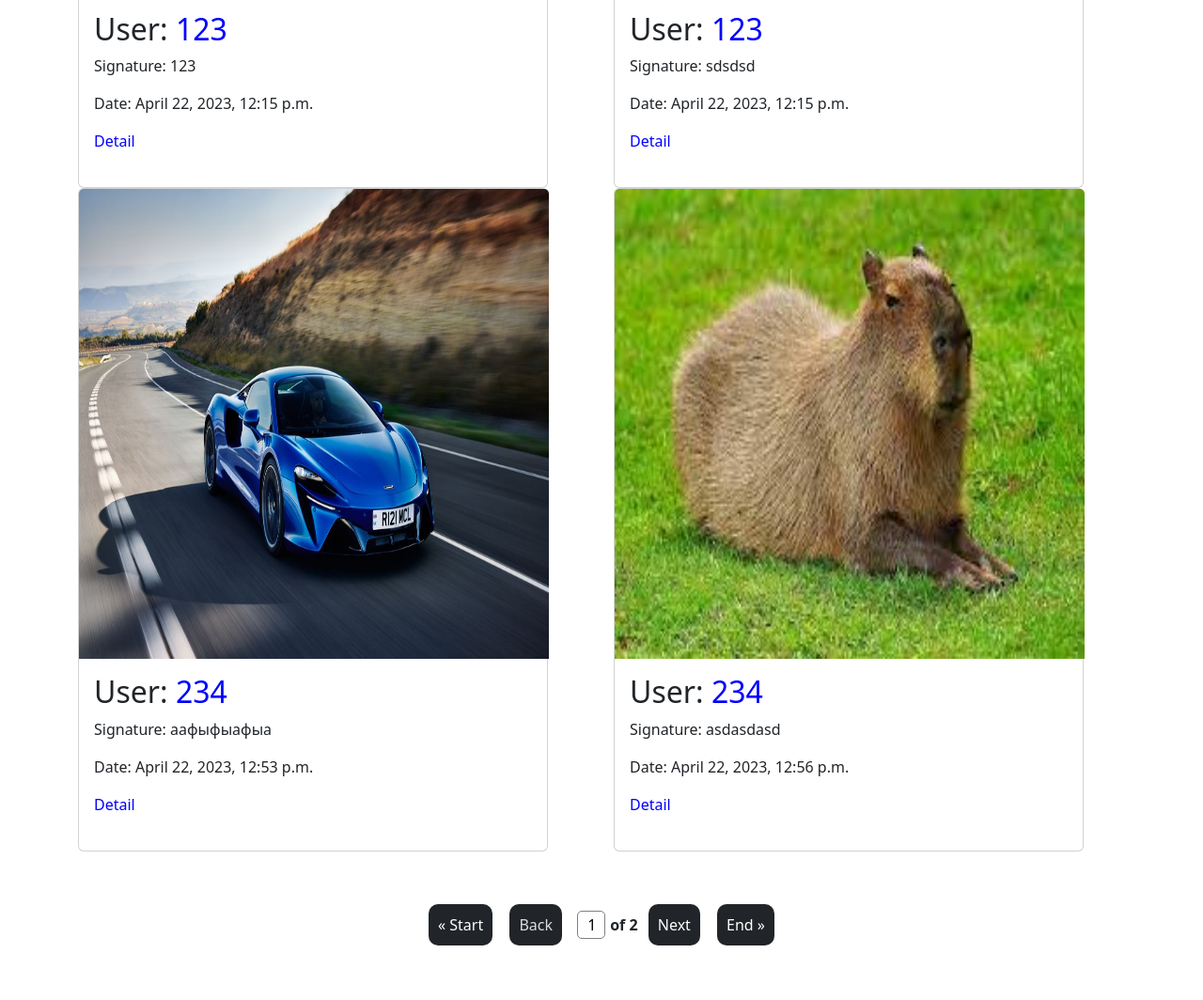
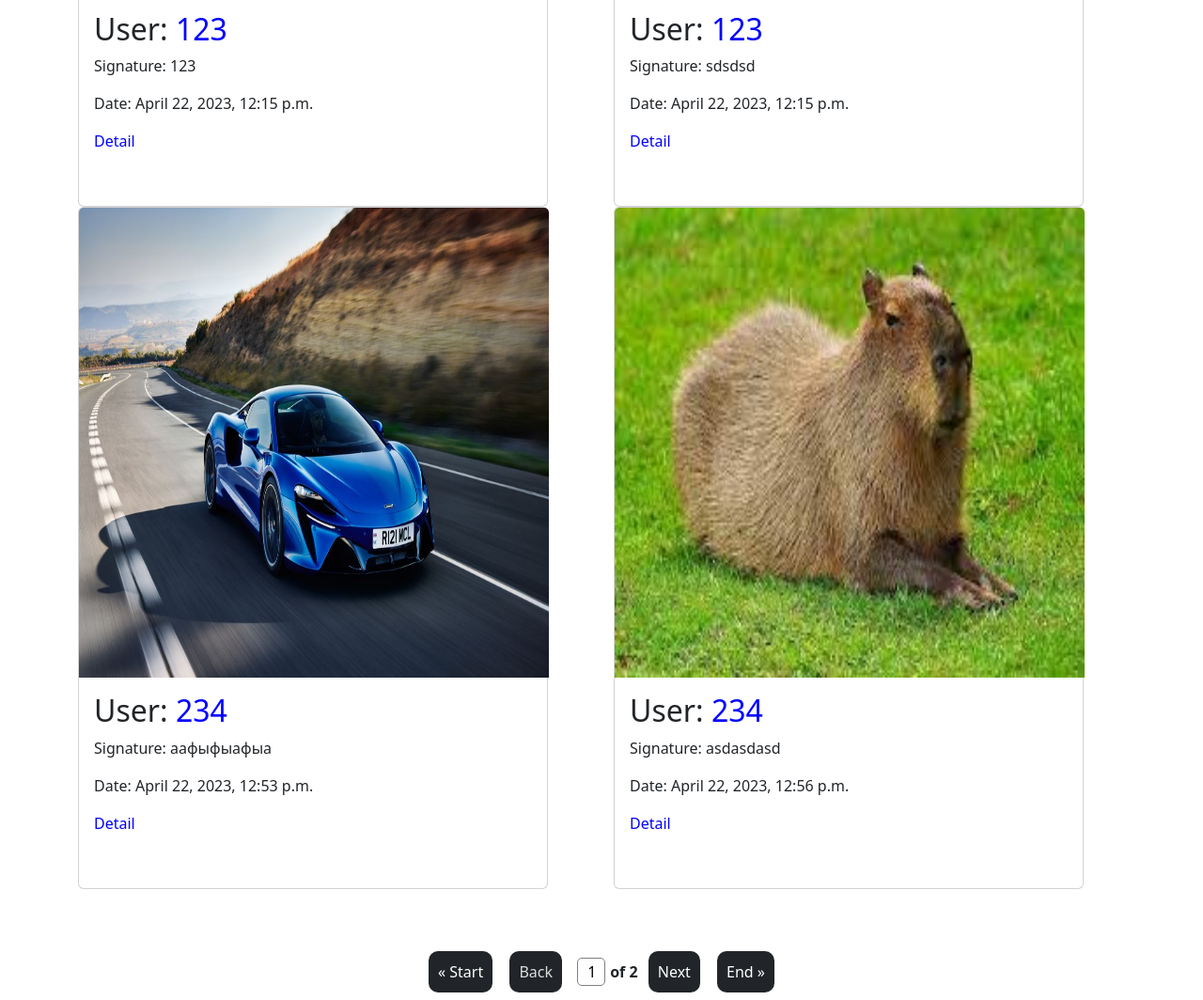
Before and after one commit to IvanAshikhin/exam_9_ivan_ashikhin, a Django app: page / in a window 1280 px wide. Shown: the part 698-1762 px from the top of the page at 94% size. Before the commit the page ends 1704 px from the top, so only its background shows below. Run offline with Django 4.2, Linux system fonts and the light colour scheme; data comes from the database, SQL or seed files in the repository.

Commit message:
Исправил верстку

```diff
--- a/templates/index.html
+++ b/templates/index.html
@@ -14,10 +14,10 @@
         <input class="form-control me-2" type="search" name="search" placeholder="Search" aria-label="Search">
         <button class="btn btn-outline-dark" type="submit">Search</button>
     </form>
-    <div class="row row-cols-2 row-cols-md-10 g-10" style="margin-top: 50px; margin-bottom: 50px">
+    <div class="row row-cols-2 row-cols-md-10 g-10" style="margin-top: 50px; margin-bottom: 60px">
         {% for photo in photos %}
             <div class="col">
-                <div class="card h-100" style="height: 100px;width: 500px; margin-bottom: 20px">
+                <div class="card h-100" style="height: 100px;width: 500px; margin-bottom: 40px">
                     <img src="{{ photo.image.url }}" class="card-img-top" style="width: 500px; height: 500px" alt="...">
                     <div class="card-body">
                         <h2 class="card-title">User: <a class="profile_info"
```
